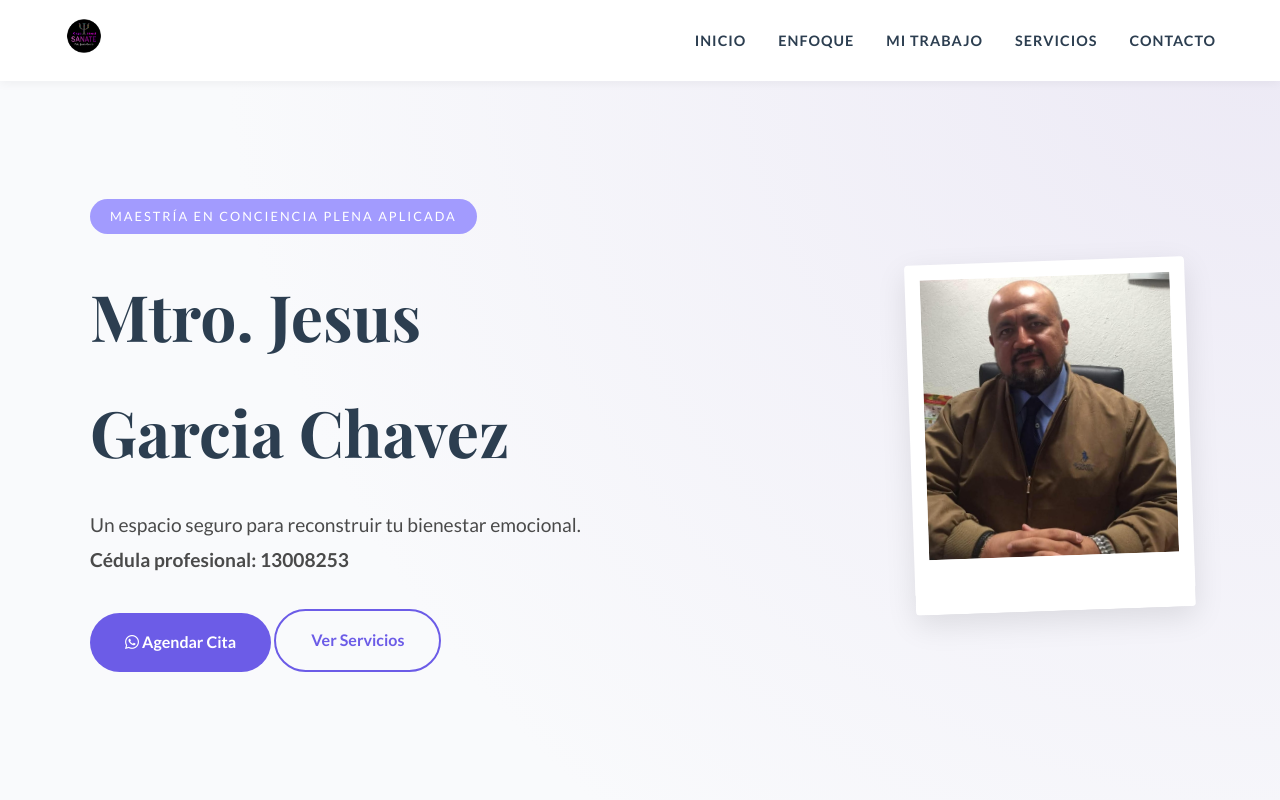
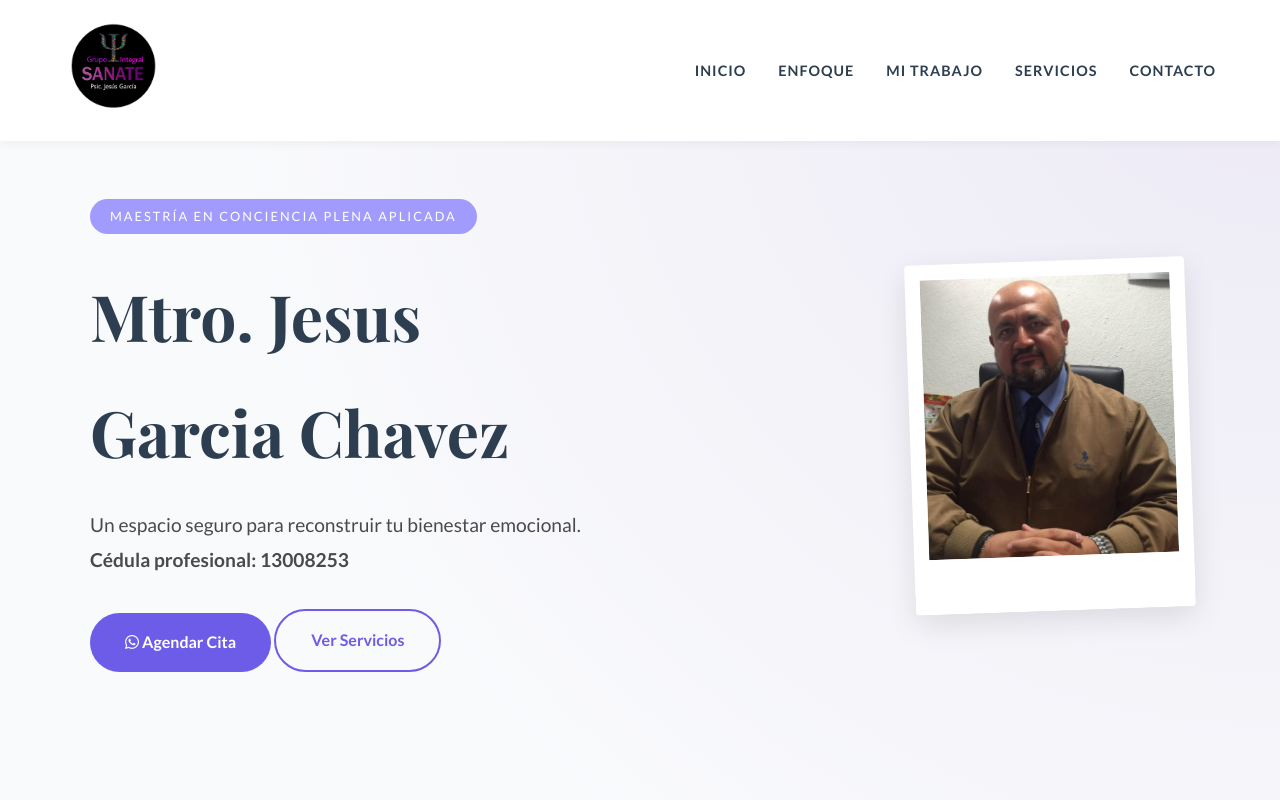
Before and after one commit to SantiagoPsicoDev/psicologo_jesus, a plain HTML site: page index.html in a window 1280 px wide. Shown: the top 800 px of the page. Drawn offline with nearby package versions, Linux system fonts and the light colour scheme.

Commit message:
Update index.html

```diff
--- a/index.html
+++ b/index.html
@@ -234,7 +234,7 @@
 
     <nav>
         <a href="#" class="logo-link">
-            <img src="favicon.png" alt="Logo" class="brand-logo" style="height: 40px;">
+            <img src="favicon.png" alt="Logo" class="brand-logo" style="height: 100px;">
         </a>
         <ul class="nav-links">
             <li><a href="#inicio">Inicio</a></li>
@@ -348,4 +348,5 @@
         });
     </script>
 </body>
+
 </html>
```
